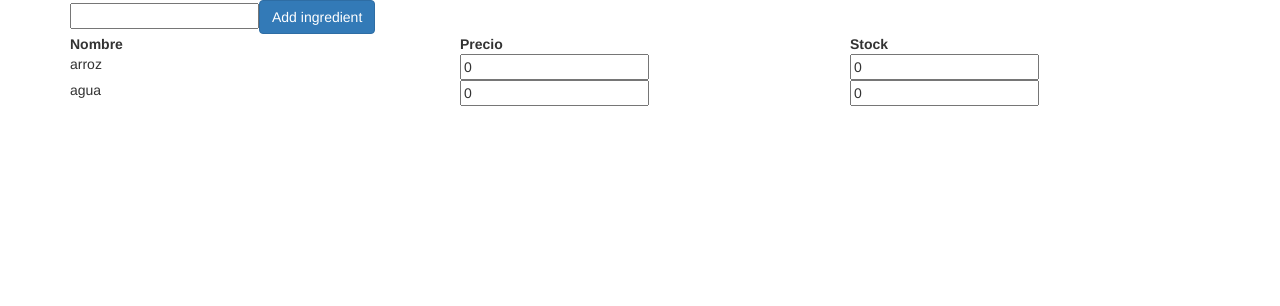
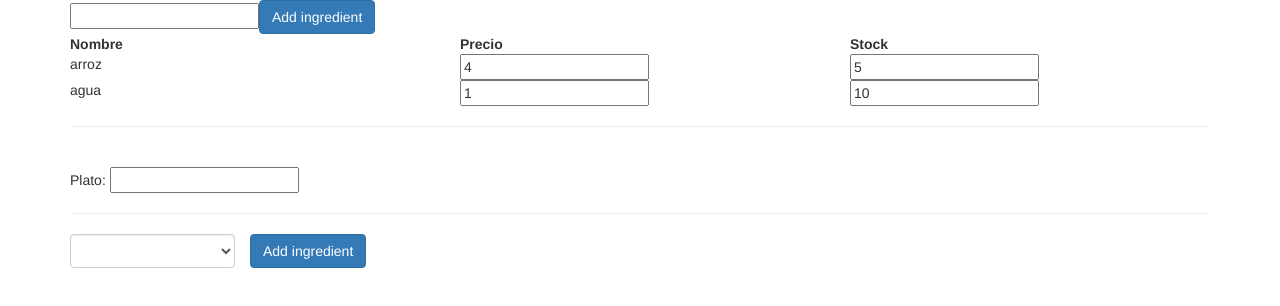
Before and after one commit to flesnuk/harbuz, an Angular app: page / in a window 1280 px wide. Shown: the top 306 px of the page. Built offline with nearby package versions, Linux system fonts and the light colour scheme.

Commit message:
Init dish component

```diff
--- a/src/app/app.component.html
+++ b/src/app/app.component.html
@@ -1,3 +1,6 @@
 <div class="container">
-<app-ingredients></app-ingredients>
+<app-ingredients [ingredients]="ingredients"></app-ingredients>
+<hr>
+<br>
+<app-dish [ingredients]="ingredients"></app-dish>
 </div>
--- a/src/app/app.component.ts
+++ b/src/app/app.component.ts
@@ -1,4 +1,5 @@
 import { Component } from '@angular/core';
+import { Ingredient } from './models/ingredient.interface';
 
 @Component({
   selector: 'app-root',
@@ -6,5 +7,9 @@ import { Component } from '@angular/core';
   styleUrls: ['./app.component.css']
 })
 export class AppComponent {
-  name = 'app';
+  ingredients: Ingredient[];
+
+  constructor () {
+  	this.ingredients = [{ id:0, name : "arroz", price : 4, stock: 5}, { id:1, name : "agua", price : 1, stock: 10}];
+  }
 }
--- a/src/app/dish/dish.component.html
+++ b/src/app/dish/dish.component.html
@@ -1,3 +1,12 @@
-<input type="text" #ingredientName>
-<button class="btn btn-primary" (click)="addIngredient(ingredientName)">Add ingredient</button>
-<div *ngFor="let ingredient of ingredients"></div>
+Plato: <input type="text" [(ngModel)]="name">
+<br>
+<hr>
+<div class="row">
+<div class="col-lg-2">
+	<select class="form-control" [(ngModel)]="selectedIngredient">
+		<option *ngFor="let ingredient of ingredients" [ngValue]="ingredient"> {{ingredient.name}} </option>
+	</select>
+</div>
+<button class="btn btn-primary" (click)="addIngredient(selectedIngredient)">Add ingredient</button>
+</div>
+<app-ingredient *ngFor="let ingredient of ingredientsUsed" [ingredient]="ingredient"></app-ingredient>
--- a/src/app/dish/dish.component.ts
+++ b/src/app/dish/dish.component.ts
@@ -1,5 +1,5 @@
-import { Component, OnInit } from '@angular/core';
-import { IngredientComponent } from '../ingredient/ingredient.component';
+import { Component, OnInit, Input } from '@angular/core';
+import { Ingredient } from '../models/ingredient.interface';
 
 @Component({
   selector: 'app-dish',
@@ -10,20 +10,21 @@ export class DishComponent implements OnInit {
 
 	name: string[]
 	active: boolean
-	ingredients: IngredientComponent[]
+	@Input() ingredients: Ingredient[]
+	ingredientsUsed : Ingredient[]
+	selectedIngredient : Ingredient
 	thermalEnergy: ThermalEnergy
 	prepTime: PrepTime
 
   constructor() {
-  		this.ingredients = [];
+  		this.ingredientsUsed = [];
    }
 
   ngOnInit() {
   }
 
-  addIngredient(name: HTMLInputElement){
-  	let ingredient : IngredientComponent = new IngredientComponent();
-  	this.ingredients.push(ingredient);
+  addIngredient(ingredient: Ingredient){
+  	this.ingredientsUsed.push(ingredient);
   }
 
 }
--- a/src/app/ingredient/ingredient.component.ts
+++ b/src/app/ingredient/ingredient.component.ts
@@ -16,7 +16,6 @@ export class IngredientComponent implements OnInit {
   }
 
   ngDoCheck(){
-  	console.log(this.ingredient);
   }
 
 }
--- a/src/app/ingredients/ingredients.component.ts
+++ b/src/app/ingredients/ingredients.component.ts
@@ -1,4 +1,4 @@
-import { Component, OnInit } from '@angular/core';
+import { Component, OnInit, Input } from '@angular/core';
 import { Ingredient } from '../models/ingredient.interface';
 
 @Component({
@@ -7,12 +7,11 @@ import { Ingredient } from '../models/ingredient.interface';
   styleUrls: ['./ingredients.component.css']
 })
 export class IngredientsComponent implements OnInit {
-	ingredients: Ingredient[]
+	@Input() ingredients: Ingredient[]
   id : number
 
 
   constructor() {
-  	this.ingredients = [{ id:0, name : "arroz", price : 0, stock: 0}, { id:1, name : "agua", price : 0, stock: 0}];
     this.id = 2;
   }
 
```
